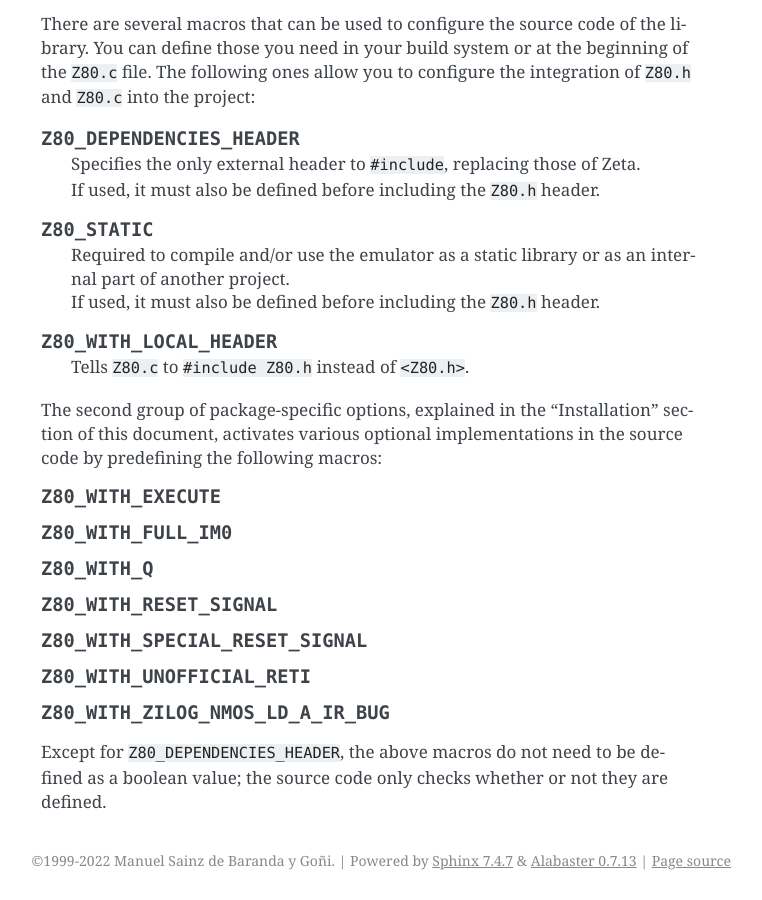
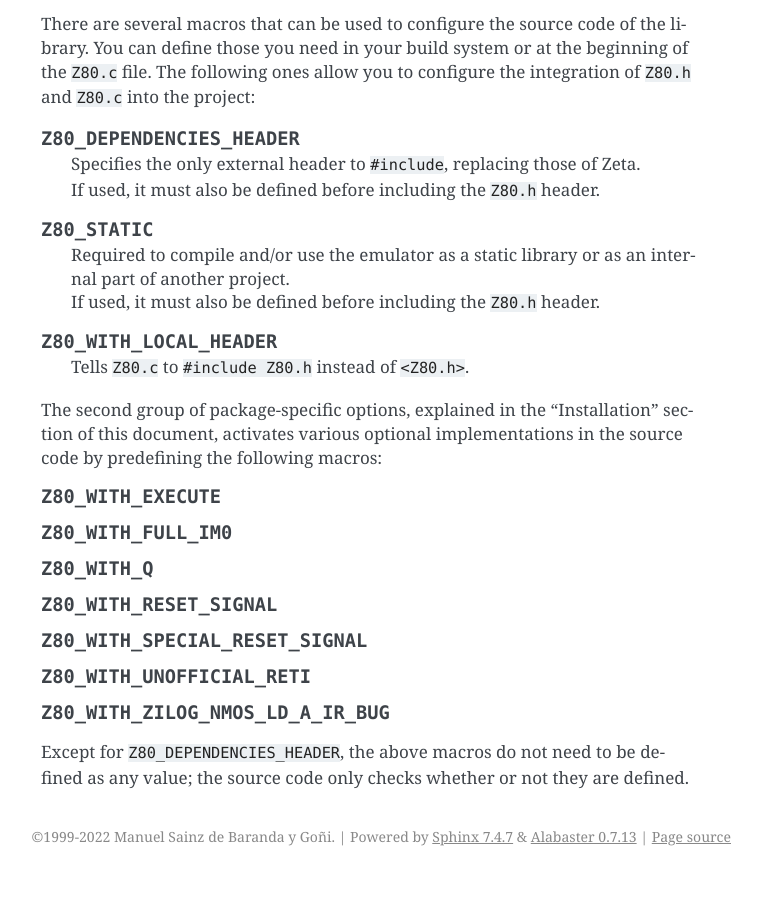
Before and after one commit to redcode/Z80, a Sphinx documentation site: the page built from documentation/Integration.rst, in a window 1280 px wide and 900 px high, scrolled down 1183 px. Shown: the whole window, without its empty margins (379-1141 px from the left). Built offline with Sphinx 7.4.7, drawn with Linux system fonts in a browser that asks for light colours; after the commit the page ends 2059 px from its top, so only the background shows below that.

Commit message:
Integration instructions.

```diff
--- a/documentation/Integration.rst
+++ b/documentation/Integration.rst
@@ -77,4 +77,4 @@ The second group of package-specific options, explained in the "Installation" se
 .. c:macro:: Z80_WITH_UNOFFICIAL_RETI
 .. c:macro:: Z80_WITH_ZILOG_NMOS_LD_A_IR_BUG
 
-Except for ``Z80_DEPENDENCIES_HEADER``, the above macros do not need to be defined as a boolean value; the source code only checks whether or not they are defined.
+Except for ``Z80_DEPENDENCIES_HEADER``, the above macros do not need to be defined as any value; the source code only checks whether or not they are defined.
```
Also changed, not shown: README.md (+1 -1 lines), 1 other file.
